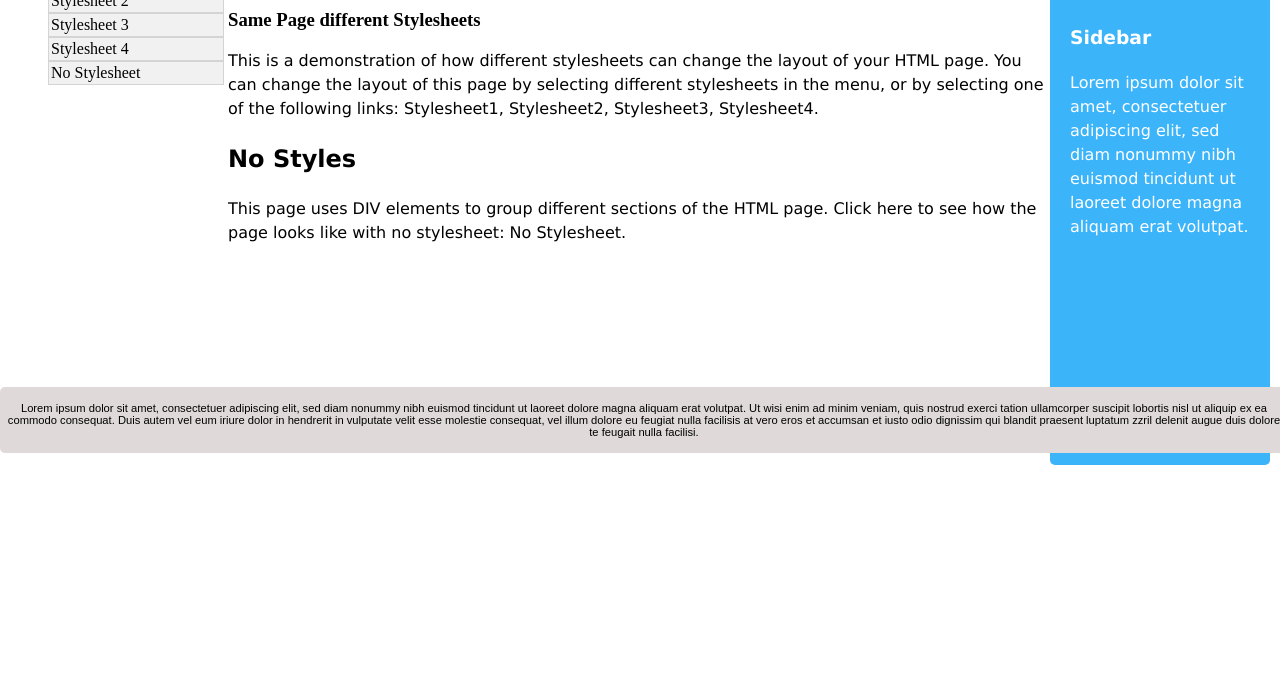
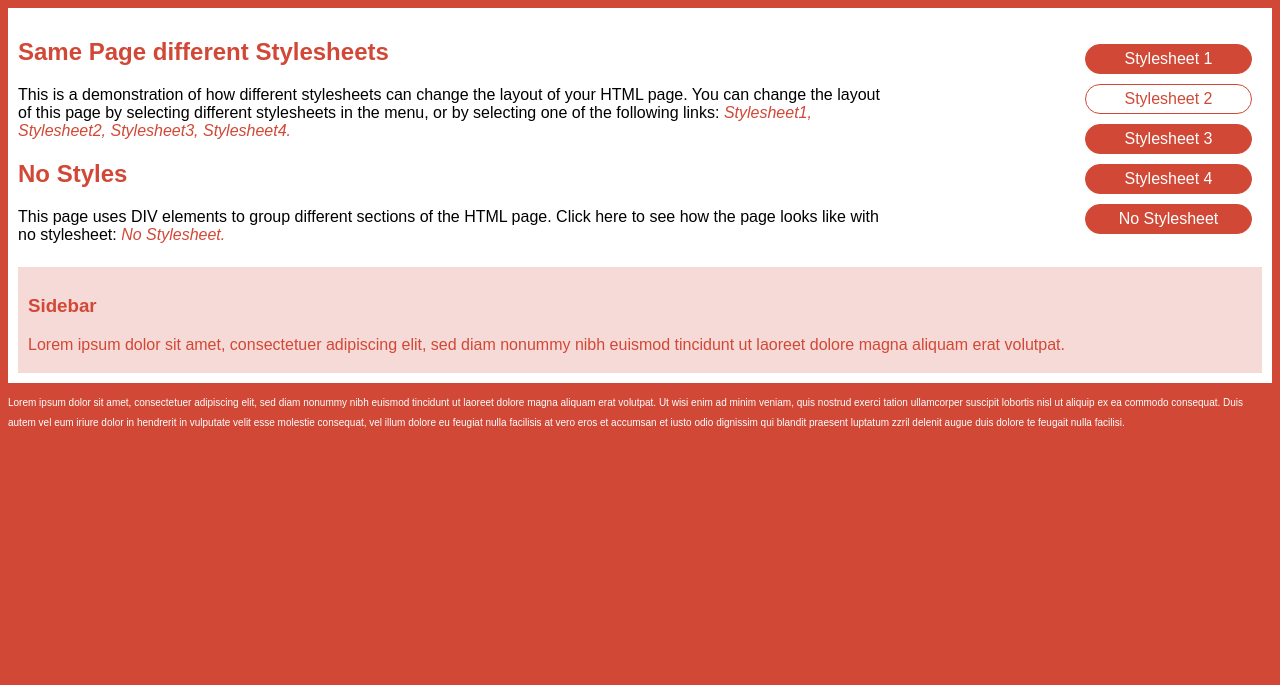
Before and after one commit to Sofusaka/Lab_web, a plain HTML site: page lab3_css/index.html in a window 1280 px wide. Shown: the part 115-800 px from the top of the page. Drawn offline with Linux system fonts and the light colour scheme.

Commit message:
lab 3 css v3

```diff
--- a/lab3_css/hoja1.css
+++ b/lab3_css/hoja1.css
@@ -13,12 +13,12 @@ header p, header h1 {
 
 .main-info{
     padding: 10px;
-    margin: 0px 210px;
+    margin: 10px 215px;
 
 
 }
 
-aside p, .main-info p, aside h3, .main-info h2, .main-info h3{
+aside p, .main-info p, aside h3, .main-info h2, .main-info h3, .main-info h1 {
     font-family: Verdana, Geneva, Tahoma, sans-serif;
     line-height: 1.5;
 }
@@ -36,6 +36,7 @@ aside{
     right: 10px;
     border-radius: 5px;
     padding: 20px;
+
 }
 
 footer{
@@ -49,22 +50,25 @@ footer{
     background-color: rgb(223, 217, 217);
     font-size: 70%;
     border-radius: 5px;
-    width: 100%;
+    margin: 10px;
 }
+
 .botones{
-    position: fixed;
-    bottom: 75%;
+    position: absolute;
+    bottom: 73%;
+    width: 20%;
+    float: left;
 
-    width: 20%;
+
 }
 .boton{
-
+    font-family: Verdana, Geneva, Tahoma, sans-serif;
     width: 170px;
     float: left;
     background-color: #f1f1f1;
     border: 1px solid #d4d4d4;
     list-style-type: none;
-    padding: 2px;
+    padding: 4px;
     cursor: pointer;
 }
 .boton:hover{
@@ -76,4 +80,8 @@ background-color: #ffffff;
     background-color:#04AA6D;
     color: white;
     font-weight:bold;
- }
+}
+
+cite{
+    text-decoration: underline;
+}
--- /dev/null
+++ b/lab3_css/hoja2.css
@@ -0,0 +1,83 @@
+
+body{
+    background-color: #d14836;
+    font-family: Arial, Helvetica, sans-serif;
+}
+
+header{
+    color: white    ;
+    font-family: Arial, Helvetica, sans-serif;
+    font-size: 200%;
+    line-height: 20px;
+
+}
+
+main{
+    display: grid;
+    grid-template-columns: 70% 30%;
+    grid-template-rows: 70% 30%;;
+    background-color: white;
+    padding: 10px;
+}
+
+.main-info{
+grid-area: 1/1/2/2;
+}
+
+
+
+main h1, main h2, aside h3{
+    color: #d14836;
+
+}
+
+aside{
+    color: #d14836;
+    background-color: #F6DAD7;
+    padding: 10px;
+    border: #d14836;
+    grid-area: 2/1/3/3;
+}
+
+footer{
+    color: white;
+    font-size: 10px;
+    line-height: 20px;
+}
+
+ul{
+    float: right;
+    top: 0;
+    list-style: none;
+    grid-area: 1/2/2/3;
+
+
+}
+
+li{
+
+    width: 155px;
+    background-color: #d14836;
+    border: 1px solid #d14836;
+    border-radius: 40px;
+    color: #ffffff;
+    list-style-type: none;
+    margin: 10px;
+    padding: 5px;
+    text-align: center;
+    cursor: pointer;
+}
+
+li:hover{
+    background-color: #ffffff;
+    color: #d14836;
+}
+
+li:nth-child(2){
+    background-color: #ffffff;
+    color: #d14836;
+}
+
+cite{
+    color: #d14836;
+}
--- a/lab3_css/index.html
+++ b/lab3_css/index.html
@@ -3,7 +3,7 @@
   <head>
     <meta charset="UTF-8" />
     <meta name="viewport" content="width=device-width, initial-scale=1.0" />
-    <link rel="stylesheet" href="hoja1.css" />
+    <link rel="stylesheet" href="hoja2.css" />
     <title>Actividad CSS</title>
   </head>
   <body>
@@ -12,28 +12,22 @@
       <p id="subtitle">Use the menu to select different Stylesheets</p>
     </header>
     <main>
-
-
         <section class="main-info">
-        <section class="info-1">
           <h1>Same Page different Stylesheets</h1>
           <p>
             This is a demonstration of how different stylesheets can change the
             layout of your HTML page. You can change the layout of this page by
             selecting different stylesheets in the menu, or by selecting one of
-            the following links: Stylesheet1, Stylesheet2, Stylesheet3,
-            Stylesheet4.
+            the following links: <cite>Stylesheet1, Stylesheet2, Stylesheet3,
+            Stylesheet4.</cite>
           </p>
-        </section>
-        <section>
           <h2>No Styles</h2>
           <p>
             This page uses DIV elements to group different sections of the HTML
             page. Click here to see how the page looks like with no stylesheet:
-            No Stylesheet.
+            <cite>No Stylesheet.</cite>
           </p>
         </section>
-      </section>
       <div class="botones">
         <ul>
           <li class="boton">Stylesheet 1</li>
```
Also changed, not shown: lab3_css/hoja3.css (added).
